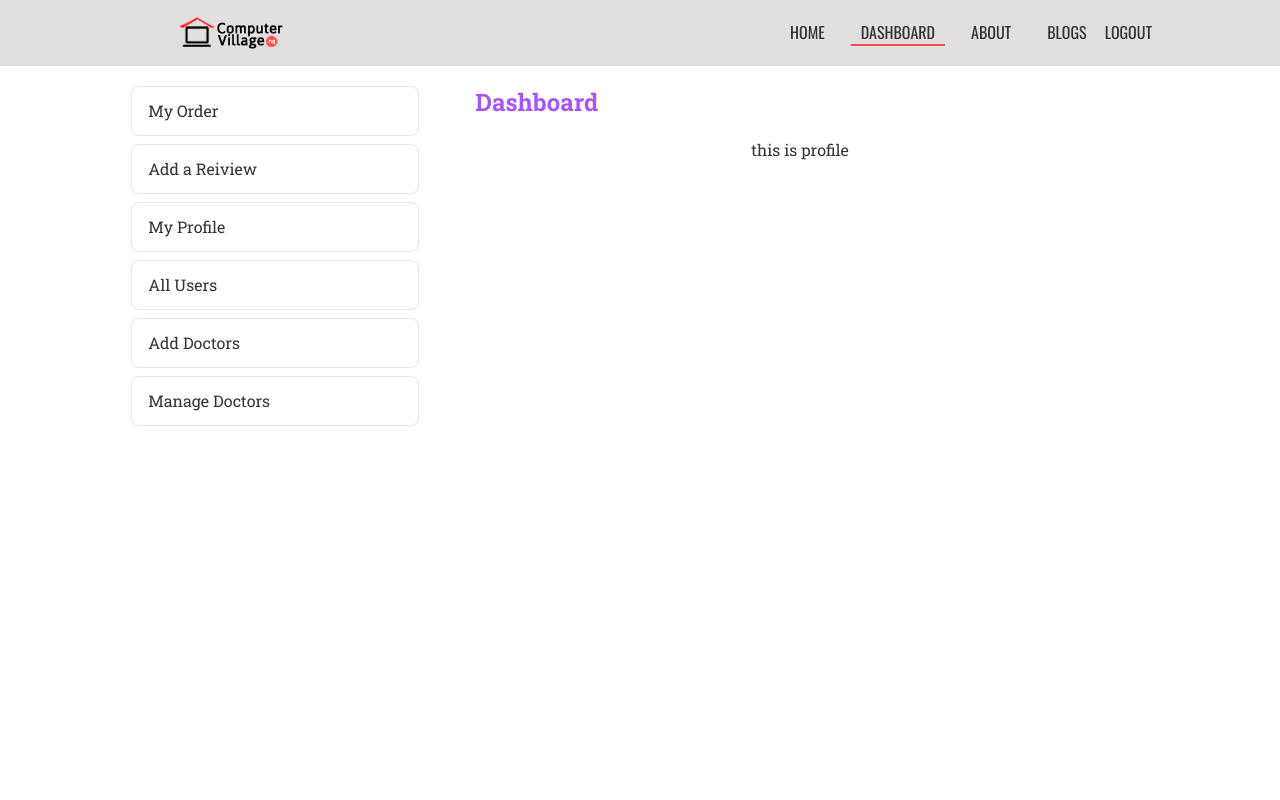
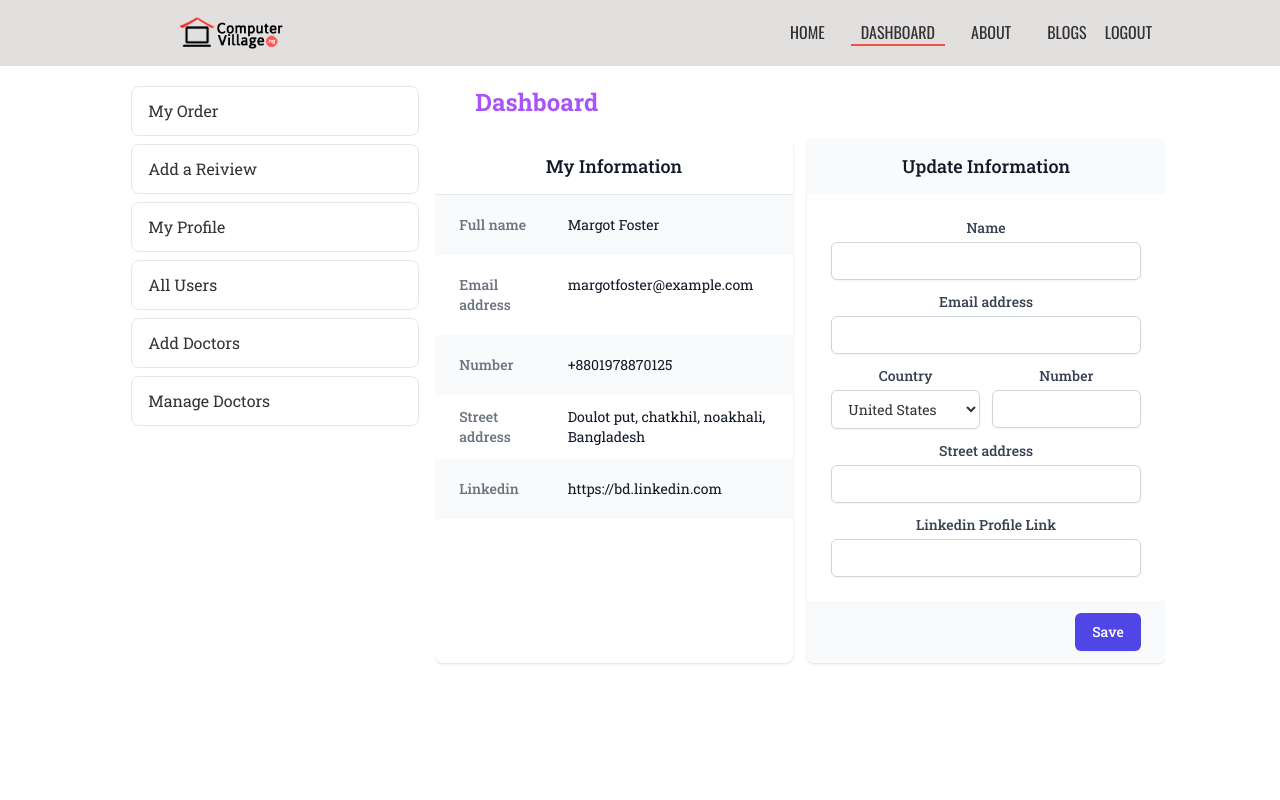
Before and after one commit to Developer-Rakib/computer-village-client, a React (Create React App) app: page /dashboard/myProfile in a window 1280 px wide. Shown: the top 800 px of the page. Built offline with nearby package versions, Linux system fonts and the light colour scheme; no server answers; sample sign-in values are in the browser's storage.

Commit message:
my profile section added

```diff
--- a/src/Pages/Dashboard/MyProfile.js
+++ b/src/Pages/Dashboard/MyProfile.js
@@ -2,8 +2,98 @@
 
 const MyProfile = () => {
     return (
-        <div>
-            this is profile
+        <div className='flex flex-wrap justify-between'>
+            <div class="bg-white w-11/12 sm:w-[49%]  shadow overflow-hidden sm:rounded-lg">
+                <div class="px-4 py-4 sm:px-6">
+                    <h3 class="text-lg leading-6 font-medium text-gray-900">My Information</h3>
+                </div>
+                <div class="border-t text-left border-gray-200">
+                    <dl>
+                        <div class="bg-gray-50 px-4 py-5 sm:grid sm:grid-cols-3 sm:gap-4 sm:px-6">
+                            <dt class="text-sm font-medium text-gray-500">Full name</dt>
+                            <dd class="mt-1 text-sm text-gray-900 sm:mt-0 sm:col-span-2">Margot Foster</dd>
+                        </div>
+                        <div class="bg-white px-4 py-5 sm:grid sm:grid-cols-3 sm:gap-4 sm:px-6">
+                            <dt class="text-sm font-medium text-gray-500">Email address</dt>
+                            <dd class="mt-1 text-sm text-gray-900 sm:mt-0 sm:col-span-2">margotfoster@example.com</dd>
+                        </div>
+                        <div class="bg-gray-50 px-4 py-5 sm:grid sm:grid-cols-3 sm:gap-4 sm:px-6">
+                            <dt class="text-sm font-medium text-gray-500">Number</dt>
+                            <dd class="mt-1 text-sm text-gray-900 sm:mt-0 sm:col-span-2">+8801978870125</dd>
+                        </div>
+                        <div class="bg-white px-4 py-3 sm:grid sm:grid-cols-3 sm:gap-4 sm:px-6">
+                            <dt class="text-sm font-medium text-gray-500">Street address</dt>
+                            <dd class="mt-1 text-sm text-gray-900 sm:mt-0 sm:col-span-2">Doulot put, chatkhil, noakhali, Bangladesh</dd>
+                        </div>
+                        <div class="bg-gray-50 px-4 py-5 sm:grid sm:grid-cols-3 sm:gap-4 sm:px-6">
+                            <dt class="text-sm font-medium text-gray-500">Linkedin</dt>
+                            <dd class="mt-1 text-sm text-gray-900 sm:mt-0 sm:col-span-2">https://bd.linkedin.com</dd>
+                        </div>
+
+                    </dl>
+                </div>
+            </div>
+
+
+            <div className='w-11/12 sm:w-[49%]'>
+                <div class="sm:mr-">
+
+                    <div class="md:grid md:grid-cols-3 md:gap-6">
+                        <div class="mt-5 md:mt-0 md:col-span-3">
+                            <form action="#" method="POST">
+                                <div class="shadow overflow-hidden sm:rounded-md">
+                                    <div class="px-4 py-4 bg-gray-50 sm:px-6">
+                                        <h3 class="text-lg leading-6 font-medium text-gray-900">Update Information</h3>
+                                    </div>
+                                    <div class="px-4 py-5 bg-white sm:p-6">
+                                        <div class="grid grid-cols-6 gap-3">
+
+
+                                            <div class="col-span-6 sm:col-span-6">
+                                                <label for="last-name" class="block text-sm font-medium text-gray-700">Name</label>
+                                                <input type="text" name="last-name" id="last-name" autocomplete="family-name" class="mt-1 block w-full py-2 px-3 border border-gray-300 bg-white rounded-md shadow-sm focus:outline-none focus:ring-indigo-500 focus:border-indigo-500 sm:text-sm" />
+                                            </div>
+
+                                            <div class="col-span-6 sm:col-span-6">
+                                                <label for="email-address" class="block text-sm font-medium text-gray-700">Email address</label>
+                                                <input type="text" name="email-address" id="email-address" autocomplete="email" class="mt-1 block w-full py-2 px-3 border border-gray-300 bg-white rounded-md shadow-sm focus:outline-none focus:ring-indigo-500 focus:border-indigo-500 sm:text-sm" />
+                                            </div>
+
+                                            <div class="col-span-6 sm:col-span-3">
+                                                <label for="country" class="block text-sm font-medium text-gray-700">Country</label>
+                                                <select id="country" name="country" autocomplete="country-name" class="mt-1 block w-full py-2 px-3 border border-gray-300 bg-white rounded-md shadow-sm focus:outline-none focus:ring-indigo-500 focus:border-indigo-500 sm:text-sm">
+                                                    <option>United States</option>
+                                                    <option>Canada</option>
+                                                    <option>Mexico</option>
+                                                </select>
+                                            </div>
+                                            <div class="col-span-6 sm:col-span-3">
+                                                <label for="number" class="block text-sm font-medium text-gray-700">Number</label>
+                                                <input id="number" name="number" autocomplete="country-name" class="mt-1 block w-full py-2 px-3 border border-gray-300 bg-white rounded-md shadow-sm focus:outline-none focus:ring-indigo-500 focus:border-indigo-500 sm:text-sm"
+                                                />
+                                            </div>
+
+                                            <div class="col-span-6">
+                                                <label for="street-address" class="block text-sm font-medium text-gray-700">Street address</label>
+                                                <input type="text" name="street-address" id="street-address" autocomplete="street-address" class="mt-1 block w-full py-2 px-3 border border-gray-300 bg-white rounded-md shadow-sm focus:outline-none focus:ring-indigo-500 focus:border-indigo-500 sm:text-sm" />
+                                            </div>
+                                            <div class="col-span-6">
+                                                <label for="street-address" class="block text-sm font-medium text-gray-700">Linkedin Profile Link</label>
+                                                <input type="text" name="street-address" id="street-address" autocomplete="street-address" class="mt-1 block w-full py-2 px-3 border border-gray-300 bg-white rounded-md shadow-sm focus:outline-none focus:ring-indigo-500 focus:border-indigo-500 sm:text-sm" />
+                                            </div>
+
+                                        </div>
+                                    </div>
+                                    <div class="px-4 py-3 bg-gray-50 text-right sm:px-6">
+                                        <button type="submit" class="inline-flex justify-center py-2 px-4 border border-transparent shadow-sm text-sm font-medium rounded-md text-white bg-indigo-600 hover:bg-indigo-700 focus:outline-none focus:ring-2 focus:ring-offset-2 focus:ring-indigo-500">Save</button>
+                                    </div>
+                                </div>
+                            </form>
+                        </div>
+                    </div>
+                </div>
+            </div>
+
         </div>
     );
 };
```
